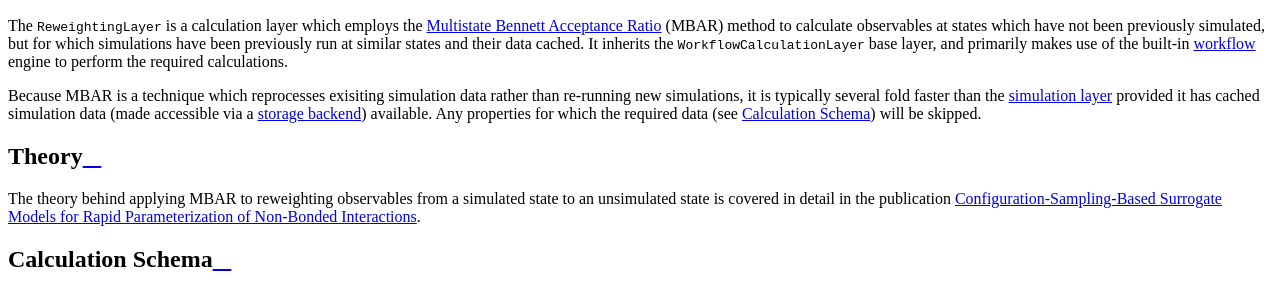
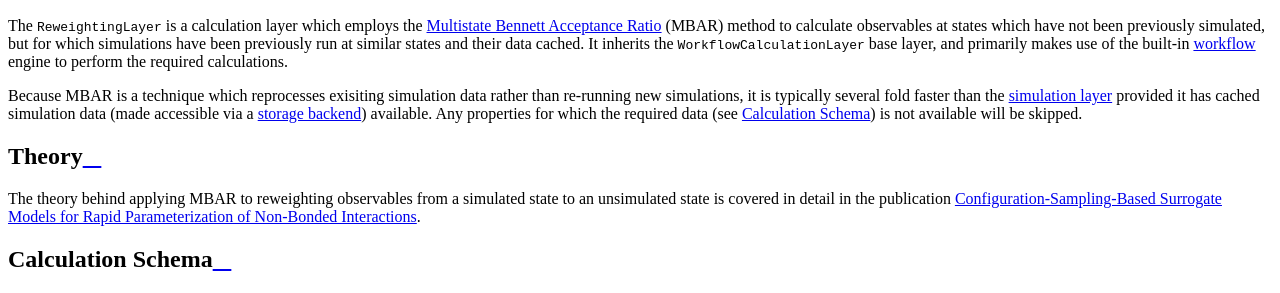
Before and after one commit to openforcefield/openff-evaluator, a Sphinx documentation site: the page built from docs/reweightinglayer.rst, in a window 1280 px wide. Shown: the part 1097-1390 px from the top of the page. Built offline with Sphinx 7.4.7 and the Read the Docs theme 2.0.0, drawn with Linux system fonts in a browser that asks for light colours.

Commit message:
Fix missing phrase.

```diff
--- a/docs/reweightinglayer.rst
+++ b/docs/reweightinglayer.rst
@@ -21,7 +21,7 @@ cached. It inherits the |workflow_calculation_layer| base layer, and primarily m
 Because MBAR is a technique which reprocesses exisiting simulation data rather than re-running new simulations, it is
 typically several fold faster than the :doc:`simulation layer <simulationlayer>` provided it has cached simulation data
 (made accessible via a :doc:`storage backend <storagebackend>`) available. Any properties for which the required data
-(see :ref:`reweightinglayer:Calculation Schema`) will be skipped.
+(see :ref:`reweightinglayer:Calculation Schema`) is not available will be skipped.
 
 Theory
 ------
```
